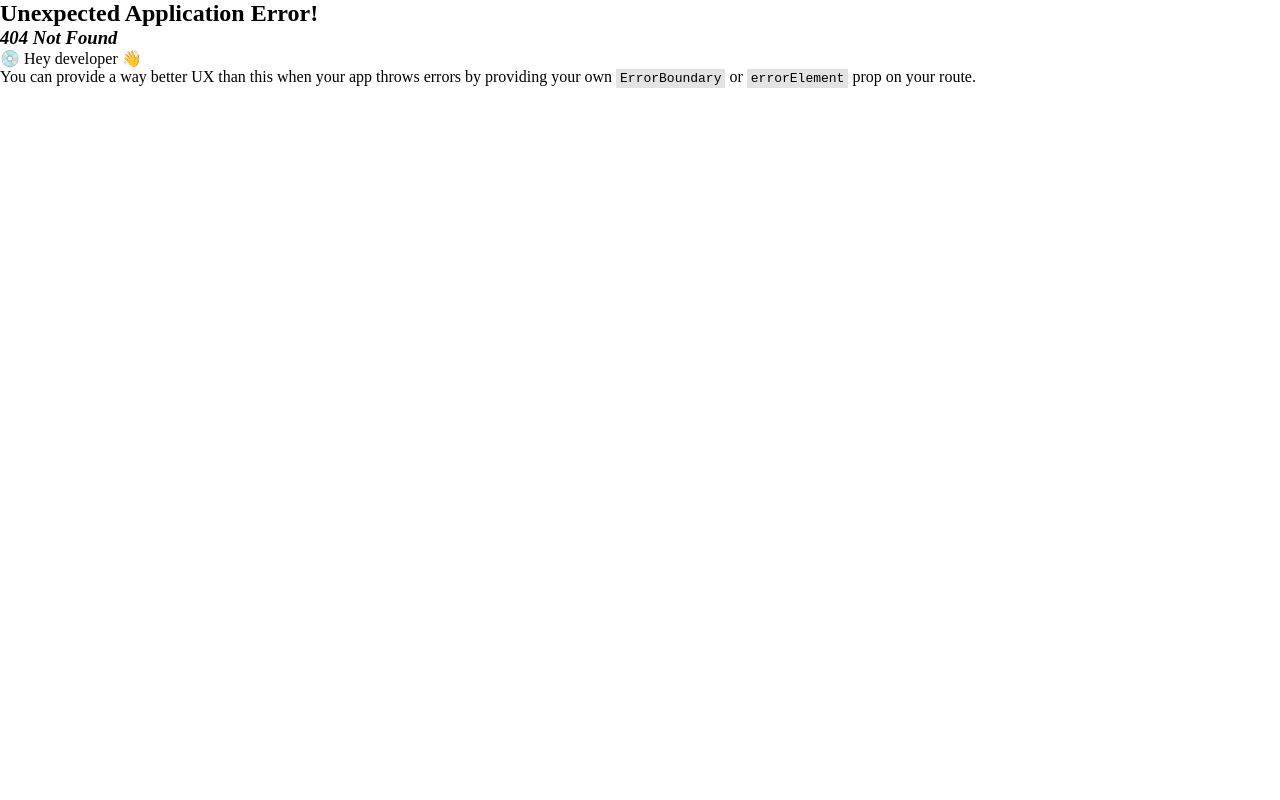
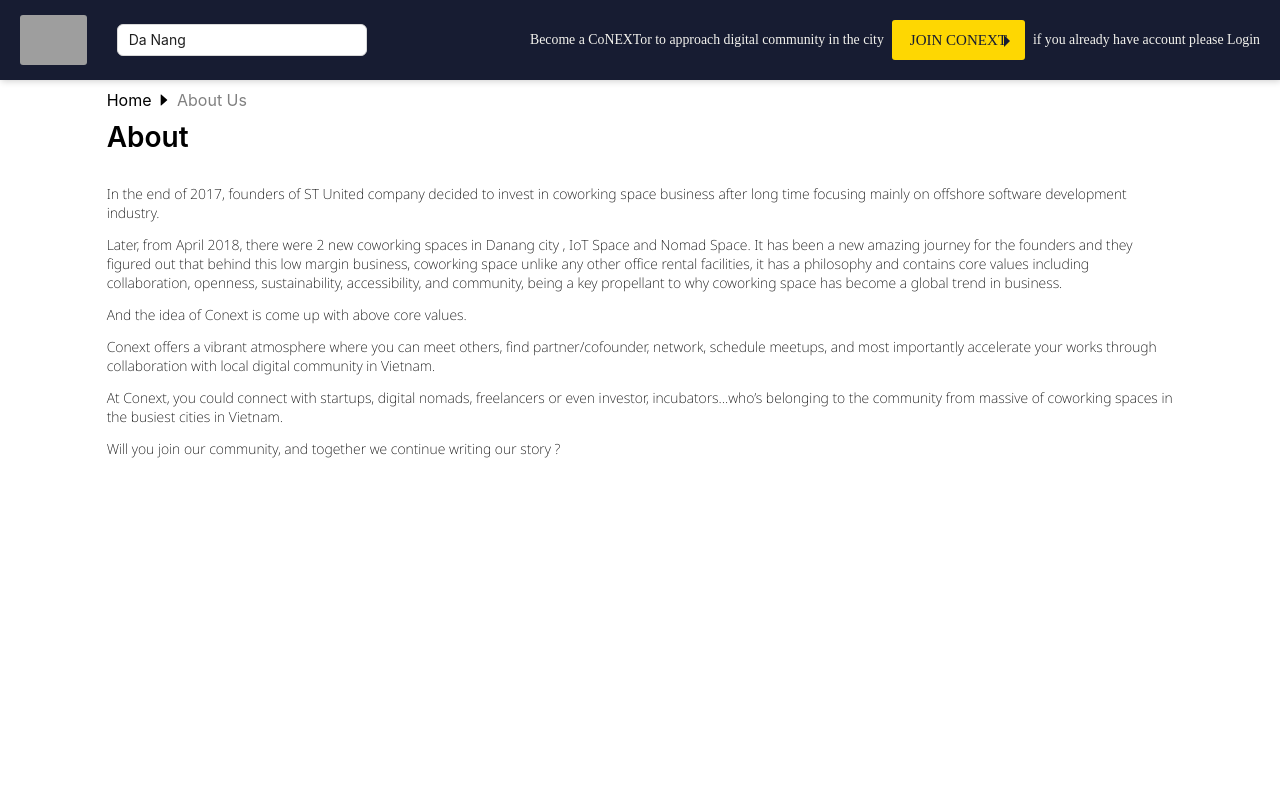
Before and after one commit to demosofa/conext-app, a React (Vite) app: page /about-us in a window 1280 px wide. Before the commit this address had no page. Shown: the top 800 px of the page. Built offline with nearby package versions, Linux system fonts and the light colour scheme; grey boxes are pictures that could not be loaded.

Commit message:
feat: about us page

```diff
--- /dev/null
+++ b/src/components/AboutUs/AboutUs.css
@@ -0,0 +1,29 @@
+
+@import url('https://fonts.googleapis.com/css2?family=Domine&family=Noto+Sans:ital,wght@0,200;1,400&family=Poppins:ital,wght@1,500&display=swap');
+
+
+
+.about-text{
+    margin-bottom: 13px;
+    font-family: 'Noto Sans', sans-serif;
+    font-weight: 400;
+}
+
+.about-container{
+    height: 90vh;
+}
+
+.about-h1{
+    margin-bottom: 30px;
+    font-weight: 600;
+}
+
+.about-p{
+    font-size: 16px;
+    margin-top: 10px;
+    margin-bottom: 10px;
+}
+
+.about-link{
+    margin-right: 5px;
+}
--- /dev/null
+++ b/src/components/AboutUs/AboutUs.jsx
@@ -0,0 +1,68 @@
+import { CaretRightOutlined } from '@ant-design/icons';
+
+import { Link } from 'react-router-dom';
+import './AboutUs.css';
+import { Col, Row } from 'antd';
+
+const AboutUs = () => {
+  return (
+    <div className="about-container">
+      <Row>
+        <Col span={2}></Col>
+        <Col>
+          <p className="about-p">
+            <Link to={'/'} style={{ color: 'black' }} className="about-link">
+              Home
+            </Link>
+            <CaretRightOutlined />
+            <span style={{ color: 'grey' }}> About Us </span>
+          </p>
+          <h1 className="about-h1">About</h1>
+        </Col>
+      </Row>
+      <Row>
+        <Col span={2}></Col>
+        <Col span={20}>
+          <div>
+            <p className="about-text">
+              In the end of 2017, founders of ST United company decided to
+              invest in coworking space business after long time focusing mainly
+              on offshore software development industry.
+            </p>
+            <p className="about-text">
+              Later, from April 2018, there were 2 new coworking spaces in
+              Danang city , IoT Space and Nomad Space. It has been a new amazing
+              journey for the founders and they figured out that behind this low
+              margin business, coworking space unlike any other office rental
+              facilities, it has a philosophy and contains core values including
+              collaboration, openness, sustainability, accessibility, and
+              community, being a key propellant to why coworking space has
+              become a global trend in business.
+            </p>
+            <p className="about-text">
+              And the idea of Conext is come up with above core values.
+            </p>
+            <p className="about-text">
+              Conext offers a vibrant atmosphere where you can meet others, find
+              partner/cofounder, network, schedule meetups, and most importantly
+              accelerate your works through collaboration with local digital
+              community in Vietnam.
+            </p>
+            <p className="about-text">
+              At Conext, you could connect with startups, digital nomads,
+              freelancers or even investor, incubators…who’s belonging to the
+              community from massive of coworking spaces in the busiest cities
+              in Vietnam.
+            </p>
+            <p className="about-text">
+              Will you join our community, and together we continue writing our
+              story ?
+            </p>
+          </div>
+        </Col>
+      </Row>
+    </div>
+  );
+};
+
+export default AboutUs;
--- a/src/routes.jsx
+++ b/src/routes.jsx
@@ -3,6 +3,7 @@
 import Layout from './layout';
 import SearchContext from 'components/SearchConext/SearchConext';
 import InvestmentPage from 'components/InvestmentPage/InvestmentPage';
+import AboutUs from 'components/AboutUs/AboutUs';
 
 /**@type {import('react-router-dom').RouteObject[]} */
 const routes = [
@@ -29,6 +30,11 @@
         path: '/investment',
         element: <InvestmentPage />,
       },
+
+      {
+        path: '/about-us',
+        element: <AboutUs />,
+      },
     ],
   },
 ];
```
